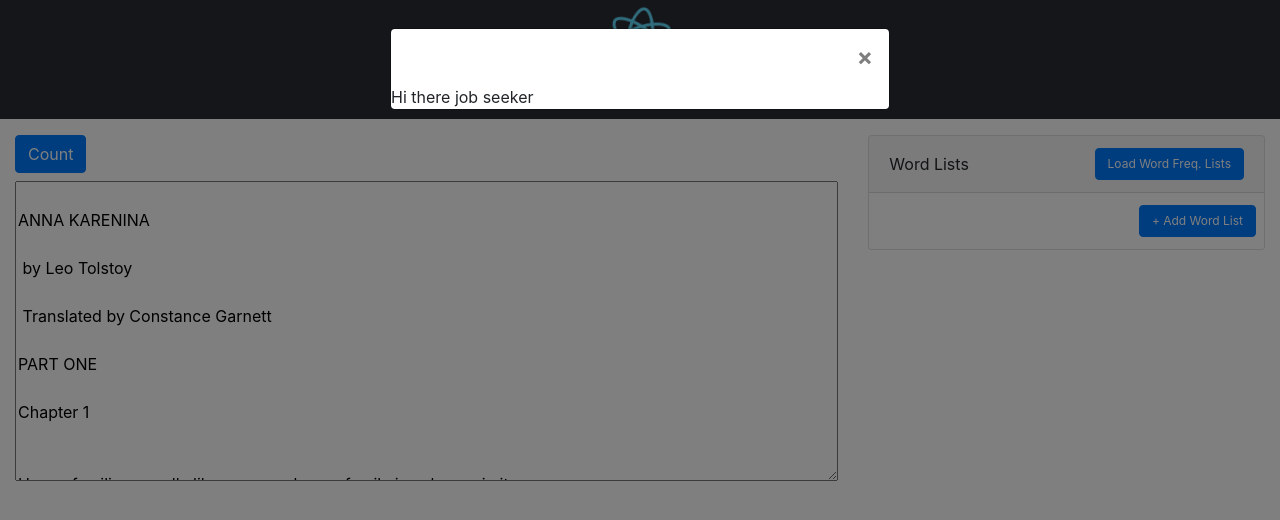
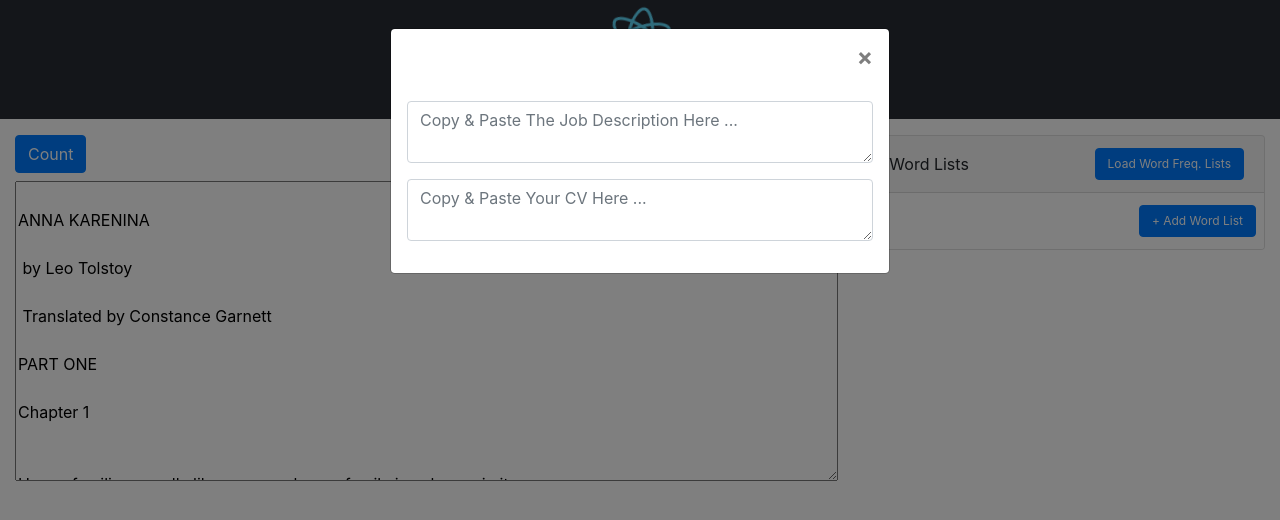
Before and after one commit to ehsabd/wordcounttoolbox, a React (Create React App) app: page /wordcounttoolbox/wizard/jobseeker in a window 1280 px wide. Shown: the top 520 px of the page. Built offline with nearby package versions, Linux system fonts and the light colour scheme.

Commit message:
add job post and resume text inputs to jobseeker wizard

```diff
--- a/src/WizardJobSeeker.js
+++ b/src/WizardJobSeeker.js
@@ -3,7 +3,22 @@ import {Component} from 'react';
 class WizardJobSeeker extends Component{
 
     render(){
-        return <div>Hi there job seeker</div>
+        return <div className="modal-body">
+            <div className="row">
+                <div className="col-12">
+                    <div className="form-group">
+                        <textarea className="form-control" placeholder="Copy & Paste The Job Description Here ..."></textarea>
+                    </div>
+                </div>
+            </div>
+            <div className="row">
+                <div className="col-12">
+                    <div className="form-group">
+                        <textarea className="form-control" placeholder="Copy & Paste Your CV Here ..."></textarea>
+                    </div>
+                </div>
+            </div>
+        </div>
     }
 }
 
```
